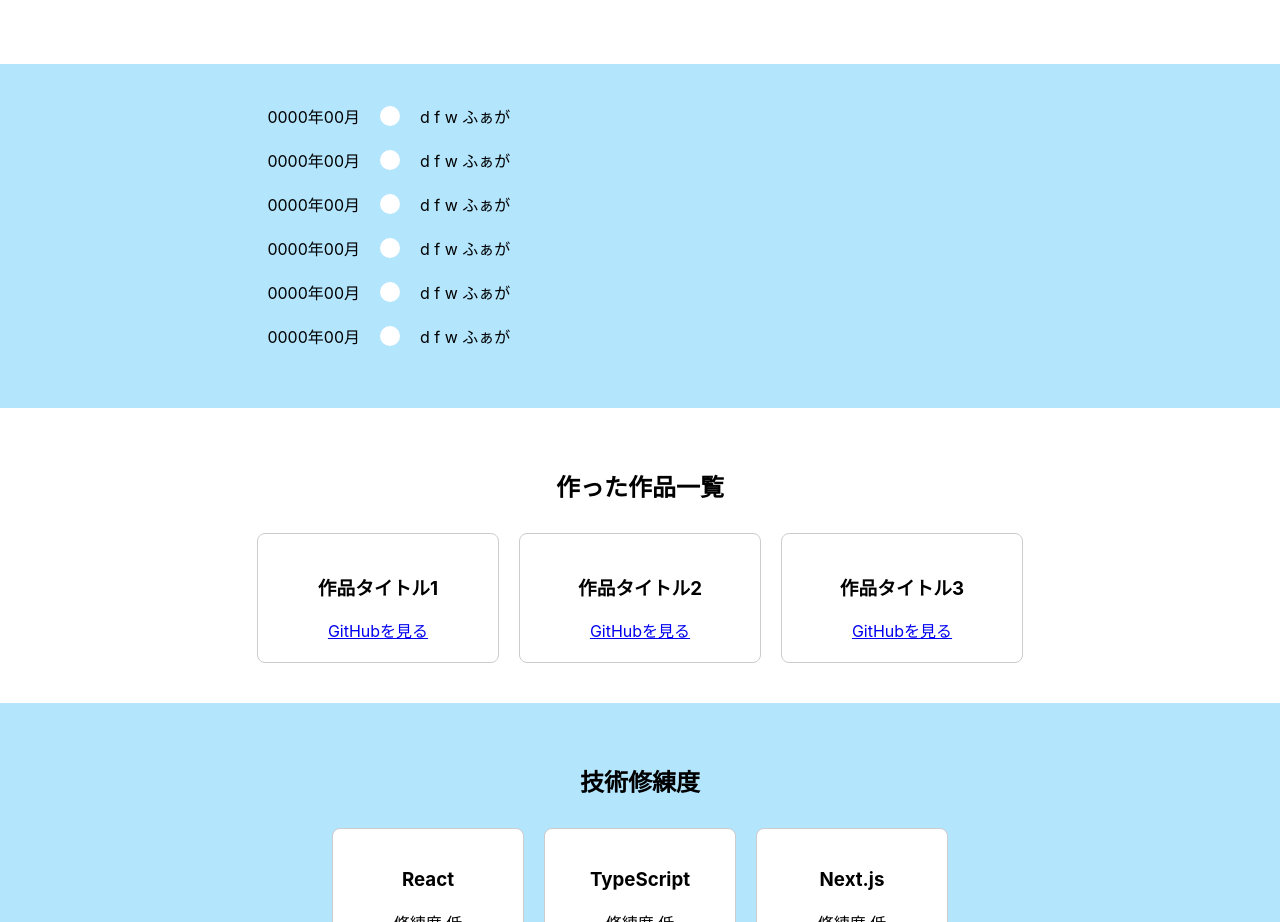
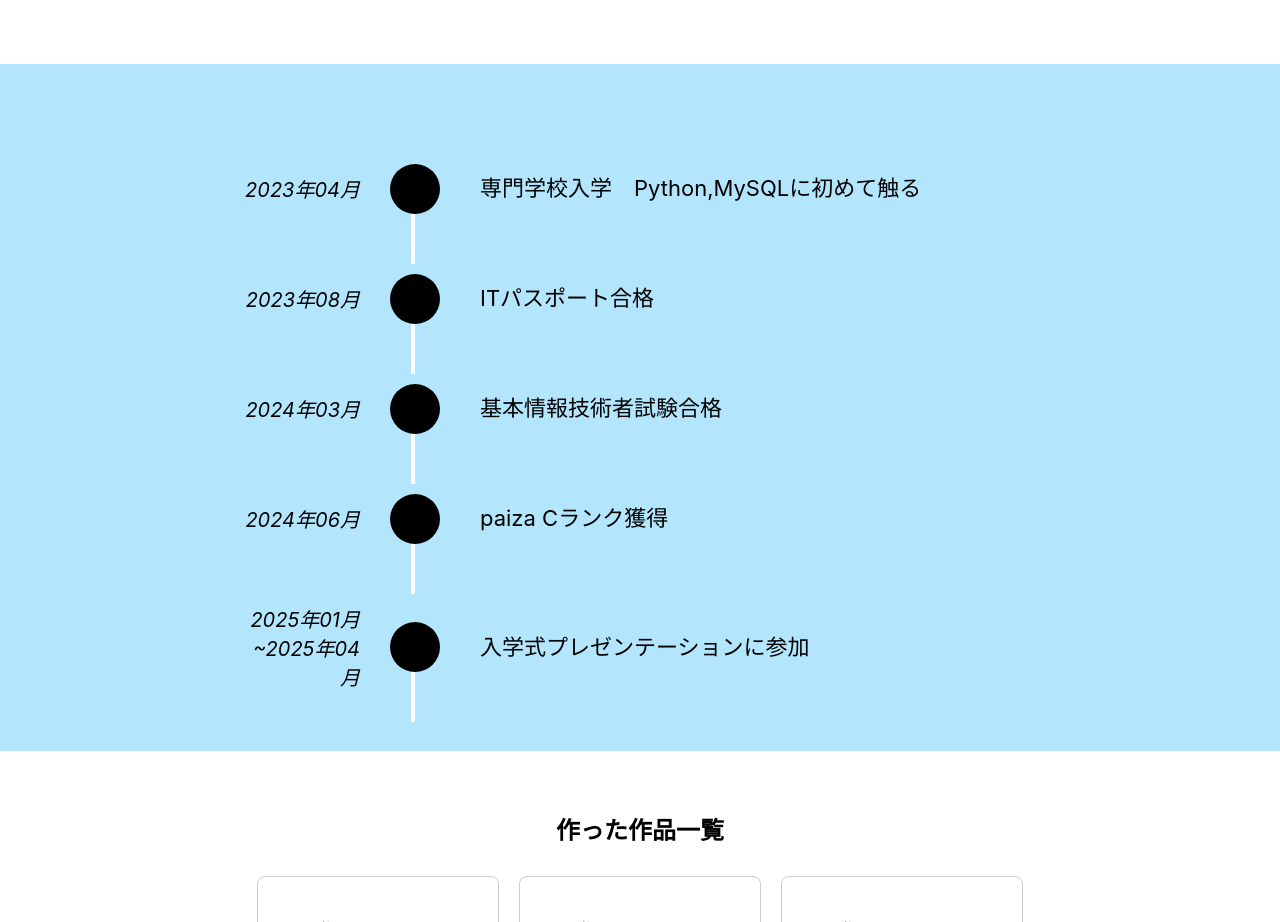
Before and after one commit to haru-0035-git/my-page, a React (Create React App) app: page / in a window 1280 px wide. Shown: the part 1179-2101 px from the top of the page. Built offline with nearby package versions, Linux system fonts and the light colour scheme.

Commit message:
timeline製作中

```diff
--- a/src/components/Timeline.tsx
+++ b/src/components/Timeline.tsx
@@ -2,18 +2,23 @@
 import React from "react";
 
 const timelineData = [
-  { year: "0000年00月", text: "d f w ふぁが" },
-  { year: "0000年00月", text: "d f w ふぁが" },
-  { year: "0000年00月", text: "d f w ふぁが" },
-  { year: "0000年00月", text: "d f w ふぁが" },
-  { year: "0000年00月", text: "d f w ふぁが" },
-  { year: "0000年00月", text: "d f w ふぁが" },
+  { year: "2023年04月", text: "専門学校入学　Python,MySQLに初めて触る" },
+  { year: "2023年08月", text: "ITパスポート合格" },
+  { year: "2024年03月", text: "基本情報技術者試験合格" },
+  { year: "2024年06月", text: "paiza Cランク獲得" },
+  { year: "2025年01月~2025年04月", text: "入学式プレゼンテーションに参加" },
 ];
 
 const Timeline: React.FC = () => {
   return (
     <section style={{ backgroundColor: "#b3e5fc", padding: "40px 20px" }}>
-      <div style={{ maxWidth: "800px", margin: "0 auto" }}>
+      <div
+        style={{
+          maxWidth: "800px",
+          margin: "0 auto",
+          position: "relative",
+        }}
+      >
         {timelineData.map((item, index) => (
           <div
             key={index}
@@ -21,26 +26,61 @@ const Timeline: React.FC = () => {
               display: "flex",
               alignItems: "center",
               marginBottom: "20px",
+              marginTop: "20px",
             }}
           >
             <div
               style={{
                 width: "120px",
                 textAlign: "right",
-                paddingRight: "20px",
+                paddingRight: "30px",
+                marginTop: "40px",
+                fontStyle: "italic",
+                fontSize: "20px",
               }}
             >
               {item.year}
             </div>
             <div
               style={{
-                width: "20px",
-                height: "20px",
-                backgroundColor: "white",
-                borderRadius: "50%",
+                position: "relative",
+                display: "flex",
+                justifyContent: "center",
+                marginTop: "40px",
+                height: "100%",
               }}
-            />
-            <div style={{ marginLeft: "20px" }}>{item.text}</div>
+            >
+              <div
+                style={{
+                  width: "50px",
+                  height: "50px",
+                  backgroundColor: "black",
+                  borderRadius: "50%",
+                  zIndex: "111",
+                }}
+              />
+              <div
+                style={{
+                  position: "absolute",
+                  transform: "translateX(-50%)", // 左右のズレを補正
+                  width: "4px",
+                  height: "200%",
+                  backgroundColor: "#fff",
+                  zIndex: 11,
+                }}
+              />
+            </div>
+            <div
+              style={{
+                marginLeft: "40px",
+                marginTop: "40px",
+                fontSize: "22px",
+                lineHeight: "1.5",
+                fontStyle: "Bold",
+              }}
+            >
+              {item.text}
+            </div>
           </div>
         ))}
       </div>
```
